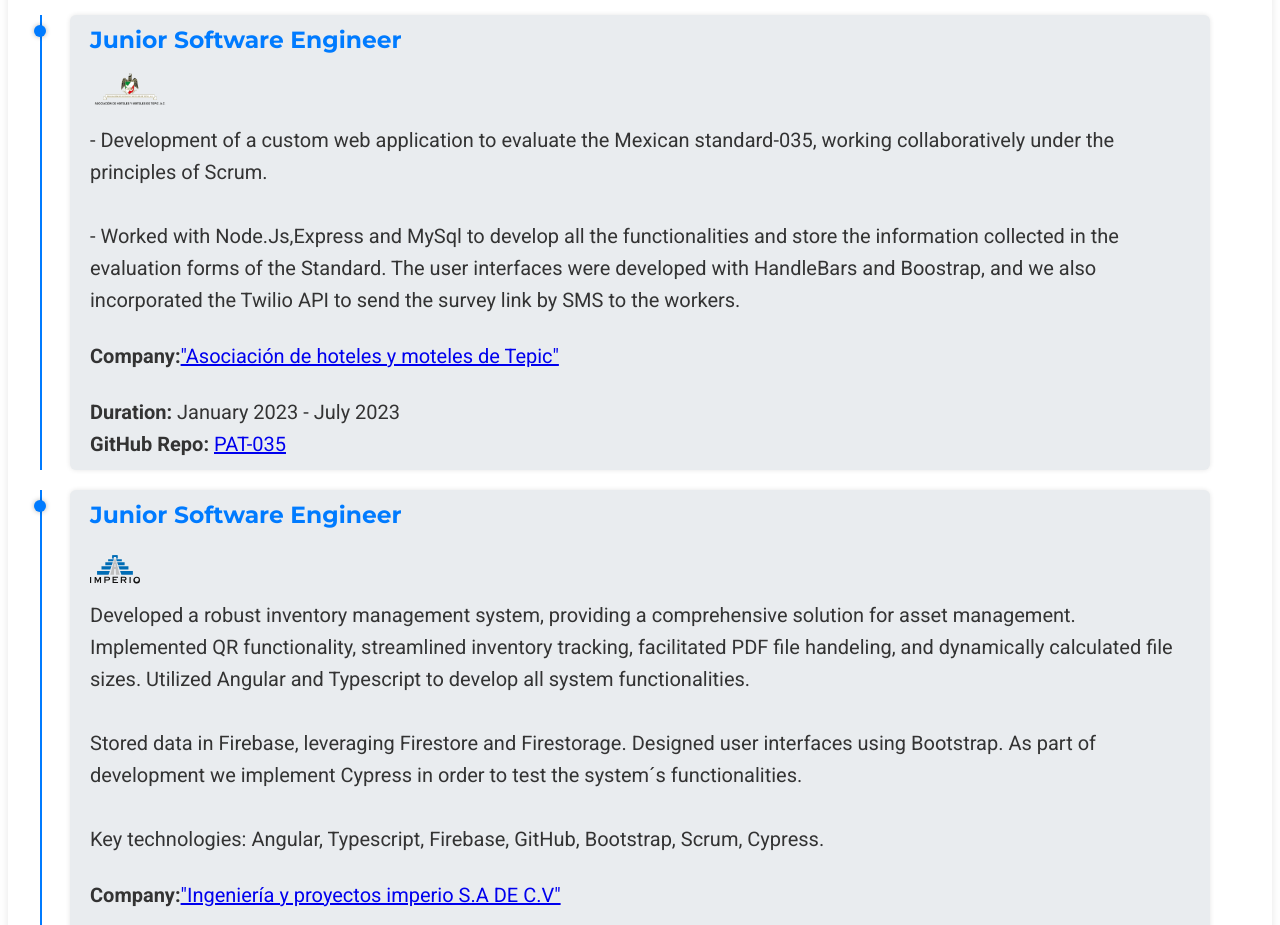
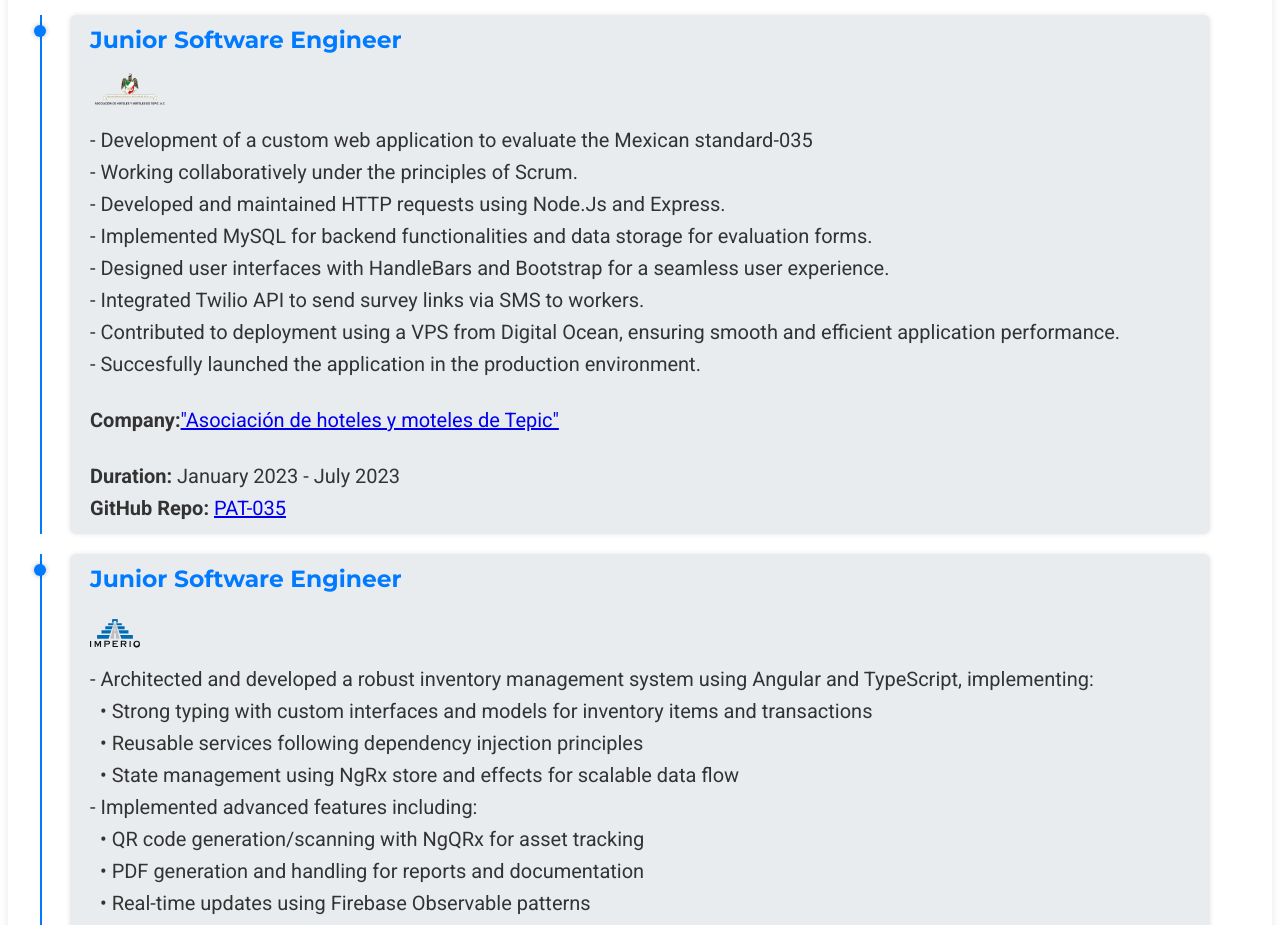
Before and after one commit to PaulOchoa952/portfolio, an Angular app: page / in a window 1280 px wide. Shown: the part 1900-2825 px from the top of the page. Built offline with nearby package versions, Linux system fonts and the light colour scheme.

Commit message:
modify text

```diff
--- a/src/app/home/home.component.html
+++ b/src/app/home/home.component.html
@@ -107,7 +107,6 @@
                     <i class="devicon-centos-plain colored" title="Centos"></i>
                     <i class="devicon-debian-plain colored" title="Debian"></i>
                     <i class="devicon-flutter-plain colored" title="Flutter"></i>
-
                 </p>
             </div>
         </div>
@@ -120,13 +119,21 @@
                     <h3>Junior Software Engineer</h3>
                     <img src="../assets/images/AHMT png.png" alt="Company Logo" width="80" height="60" >
                     <p>
-                        - Development of a custom web application to evaluate the Mexican standard-035, working collaboratively under the principles of Scrum.
+                        - Development of a custom web application to evaluate the Mexican standard-035
                         <br>
+                        - Working collaboratively under the principles of Scrum.
                         <br>
-                        - Worked with Node.Js,Express and MySql to develop all the functionalities and store the
-                        information collected in the evaluation forms of the Standard. The user interfaces
-                        were developed with HandleBars and Boostrap,
-                        and we also incorporated the Twilio API to send the survey link by SMS to the workers.
+                        - Developed and maintained HTTP requests using Node.Js and Express.
+                        <br>
+                        - Implemented MySQL for backend functionalities and data storage for evaluation forms.
+                        <br>
+                        - Designed user interfaces with HandleBars and Bootstrap for a seamless user experience.
+                        <br>
+                        - Integrated Twilio API to send survey links via SMS to workers.
+                        <br>
+                        - Contributed to deployment using a VPS from Digital Ocean, ensuring smooth and efficient application performance.
+                        <br>
+                        - Succesfully launched the application in the production environment.
                     </p>
                     <br>
                     <p><strong>Company:</strong><a href="https://www.facebook.com/people/Asociaci%C3%B3n-de-Hoteles-y-Moteles-de-Tepic/100064429221984/" target="_blank">"Asociación de hoteles y moteles de Tepic"</a></p>
@@ -138,19 +145,43 @@
             <div class="timeline-item">
                 <div class="timeline-content">
                     <h3>Junior Software Engineer</h3>
-                    <img src="../assets/images/imperioNombre.svg" alt="Company Logo" class="company-logo" >
+                    <img src="../assets/images/imperioNombre.svg" alt="Company Logo" class="company-logo">
                     <p>
-                        Developed a robust inventory management system, providing a comprehensive solution for
-                        asset management. Implemented QR functionality, streamlined inventory tracking, facilitated PDF file handeling, and dynamically calculated file sizes.
-                        Utilized Angular and Typescript to develop all system functionalities.
+                        - Architected and developed a robust inventory management system using Angular and TypeScript, implementing:
+                        <br>
+                        &nbsp;&nbsp;• Strong typing with custom interfaces and models for inventory items and transactions
+                        <br>
+                        &nbsp;&nbsp;• Reusable services following dependency injection principles
+                        <br>
+                        &nbsp;&nbsp;• State management using NgRx store and effects for scalable data flow
+                        <br>
+                        - Implemented advanced features including:
+                        <br>
+                        &nbsp;&nbsp;• QR code generation/scanning with NgQRx for asset tracking
+                        <br>
+                        &nbsp;&nbsp;• PDF generation and handling for reports and documentation
+                        <br>
+                        &nbsp;&nbsp;• Real-time updates using Firebase Observable patterns
+                        <br>
+                        - Designed scalable data architecture in Firebase:
+                        <br>
+                        &nbsp;&nbsp;• Structured Firestore collections with optimized queries
+                        <br>
+                        &nbsp;&nbsp;• Implemented secure rules and authentication flows
+                        <br>
+                        &nbsp;&nbsp;• Managed file uploads with Firebase Storage
+                        <br>
+                        - Ensured code quality through:
+                        <br>
+                        &nbsp;&nbsp;• Comprehensive E2E testing with Cypress
+                        <br>
+                        &nbsp;&nbsp;• TypeScript strict mode and ESLint configuration
+                        <br>
+                        &nbsp;&nbsp;• Regular code reviews and Scrum practices
                         <br>
                         <br>
-
-                        Stored data in Firebase, leveraging Firestore and Firestorage. Designed user interfaces using Bootstrap.
-                        As part of development we implement Cypress in order to test the system´s functionalities.
-                        <br>
-                        <br>
-                        Key technologies: Angular, Typescript, Firebase, GitHub, Bootstrap, Scrum, Cypress.
+                        <strong>Key technologies:</strong> Angular, TypeScript, NgRx, Firebase (Firestore/Storage),
+                        Bootstrap, Cypress, NgQRx, Git
                     </p>
                     <br>
                     <p><strong>Company:</strong> <a href="https://www.imperioing.com/" target="_blank">"Ingeniería y proyectos imperio S.A DE C.V"</a></p>
```
